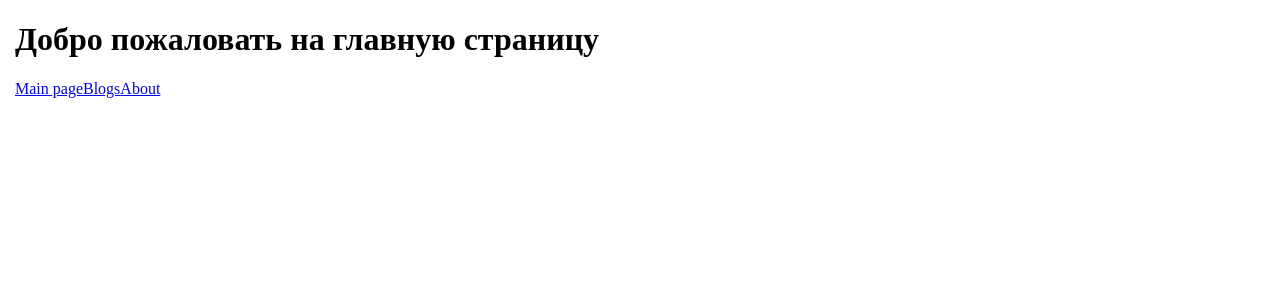
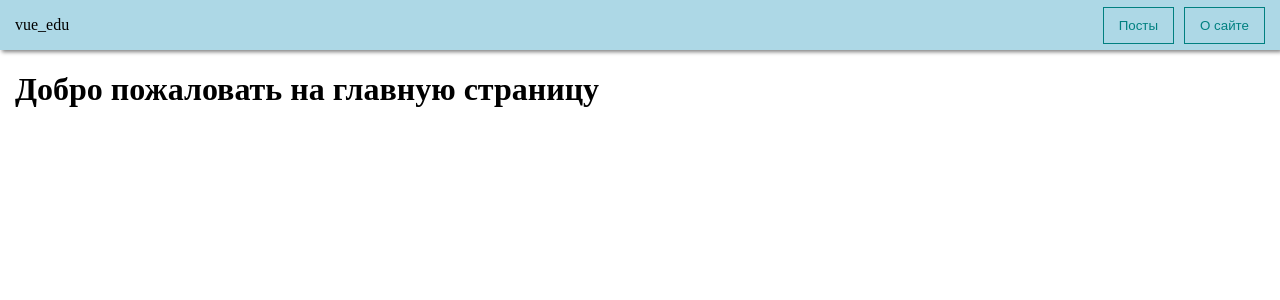
Before and after one commit to lzuard/vue_edu, a Vue app: page / in a window 1280 px wide. Shown: the top 300 px of the page. Built offline with nearby package versions, Linux system fonts and the light colour scheme.

Commit message:
add static navigation

```diff
--- a/src/App.vue
+++ b/src/App.vue
@@ -1,4 +1,5 @@
 <template>
+  <navbar></navbar>
   <div  class="app">
     <router-view>
 
@@ -7,8 +8,11 @@
 </template>
 
 <script>
+import Navbar from "@/components/Navbar.vue"
 export default {
-
+  components: {
+    Navbar
+  }
 }
 </script>
 
--- /dev/null
+++ b/src/components/Navbar.vue
@@ -0,0 +1,42 @@
+<template>
+    <div class="navbar">
+        <div @click="$router.push('/')">vue_edu</div>
+        <div class="navbar__btns">
+            <my-button
+            class="navbar__btns__item"
+            @click="$router.push('/blogs')"
+            >Посты</my-button>
+            <my-button
+            class="navbar__btns__item"
+            @click="$router.push('/about')"
+            >О сайте</my-button>
+        </div>
+    </div>
+</template>
+
+<script>
+export default{
+
+}
+</script>
+
+<style scoped>
+
+.navbar{
+    height: 50px;
+    background-color: lightblue;
+    box-shadow: 2px 2px 4px gray;
+    display: flex;
+    align-items: center;
+    padding: 0px 15px;
+}
+
+.navbar__btns{
+    margin-left: auto;
+}
+
+.navbar__btns__item{
+    margin-left: 10px;
+}
+
+</style>
--- a/src/pages/Main.vue
+++ b/src/pages/Main.vue
@@ -1,8 +1,5 @@
 <template>
     <h1>Добро пожаловать на главную страницу</h1>
-    <router-link to="/">Main page</router-link>
-    <router-link to="/blogs">Blogs</router-link>
-    <router-link to="/about">About</router-link>
 </template>
 
 <script>
```
